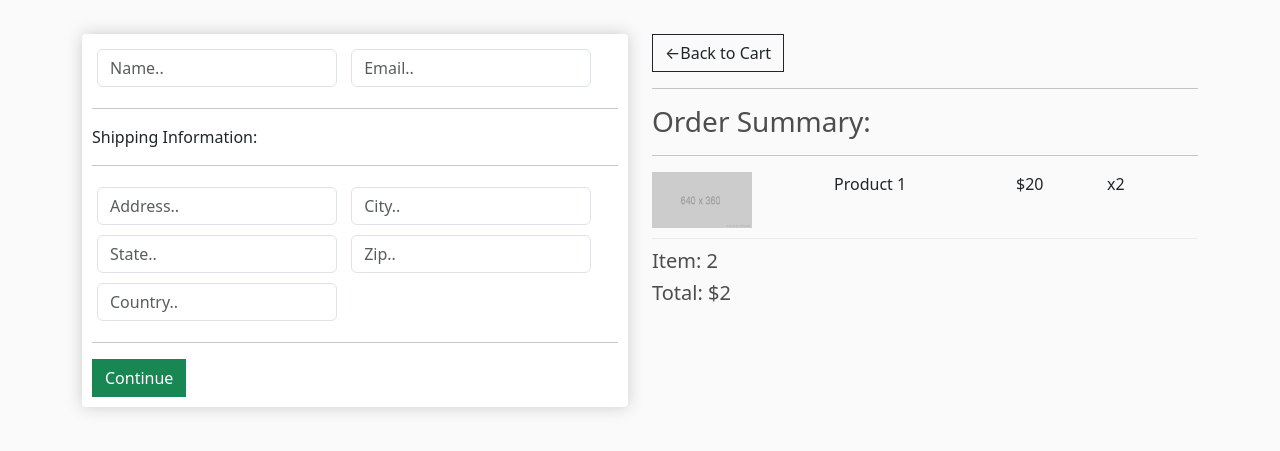
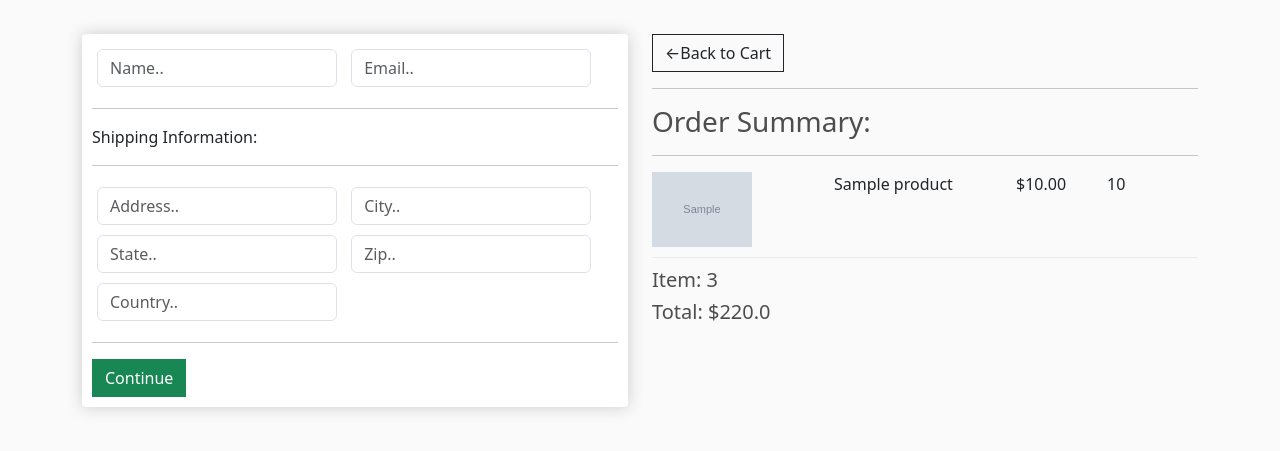
Before and after one commit to thesarwars/TahaShop_Ecommerce_Python-Django, a Django app: template templates/store/checkout.html in a window 1280 px wide. Shown: the part 120-571 px from the top of the page. Run offline with Django 4.2, Linux system fonts and the light colour scheme; data comes from the database, SQL or seed files in the repository; both versions use the stored data as it was after the commit; tables that the repository leaves empty hold one stand-in row (values such as "Sample post"); the template is opened without the code that fills it: values that come from a table or form of the project are taken from there, most other values are stand-ins (such as "Sample title", 1, 10 or a date in 2020); grey boxes marked "Sample" are stand-in pictures.

Commit message:
checkout render

```diff
--- a/templates/store/cart.html
+++ b/templates/store/cart.html
@@ -10,7 +10,7 @@
                 <table class="table">
                     <tr>
                         <th><h5>Items: <strong>{{order.get_cart_items}}</strong></h5></th>
-                        <th><h5>Total: <strong>${{order.get_cart_total}}</strong></h5></th>
+                        <th><h5>Total: <strong>${{order.get_cart_total|floatformat:2}}</strong></h5></th>
                         <th>
                             <a href={% url 'checkout' %} class="btn btn-success" style="float: right; margin: 5px;">Checkout</a>
                         </th>
--- a/templates/store/checkout.html
+++ b/templates/store/checkout.html
@@ -52,14 +52,16 @@
             <hr>
             <h3>Order Summary:</h3>
             <hr>
-            <div class="cart-row">
-                <div style="flex: 2"><img class="row-image" src={% static "images/placeholder.png" %} alt=""></div>
-                <div style="flex: 2">Product 1</div>
-                <div style="flex: 1">$20</div>
-                <div style="flex: 1">x2</div>
-            </div>
-            <h5>Item: 2</h5>
-            <h5>Total: $2</h5>
+            {% for item in items %}
+                <div class="cart-row">
+                    <div style="flex: 2"><img class="row-image" src={{item.product.imageURL}} alt=""></div>
+                    <div style="flex: 2"><p>{{item.product.name}}</p></div>
+                    <div style="flex: 1"><p>${{item.product.price|floatformat:2}}</p></div>
+                    <div style="flex: 1"><p>{{item.quantity}}</p></div>
+                </div>
+            {% endfor %}
+            <h5>Item: {{order.get_cart_items}}</h5>
+            <h5>Total: ${{order.get_cart_total}}</h5>
         </div>
     </div>
-{% endblock %}
+{% endblock content %}
```
Also changed, not shown: tahashop/views.py (+9 -1 lines), db.sqlite3.
